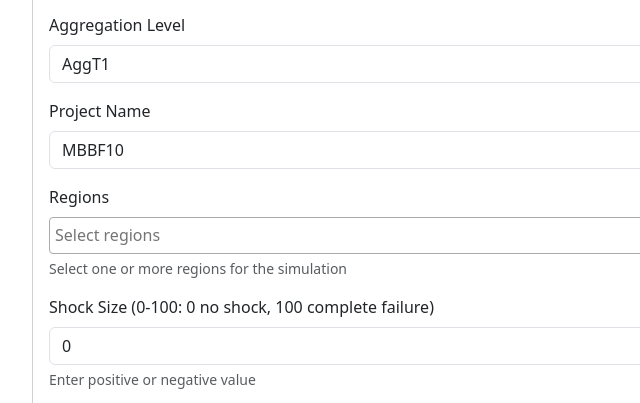
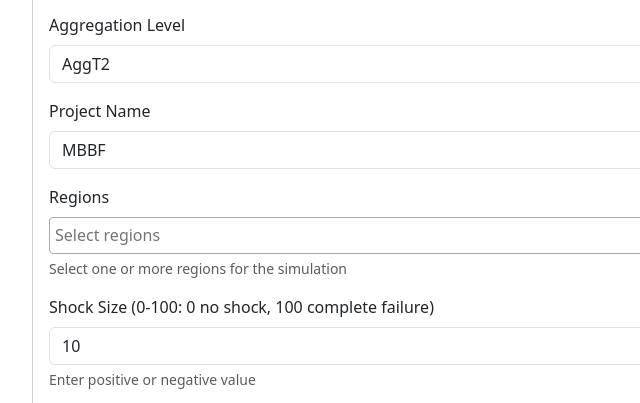
Before and after one commit to reza-nia/miragrodep-runner, a website: page index.html in a window 1280 px wide. Shown: the part 193-596 px from the top of the page, 240-880 px from the left. Drawn offline with nearby package versions, Linux system fonts and the light colour scheme.

Commit message:
update defaults

```diff
--- a/index.html
+++ b/index.html
@@ -29,14 +29,14 @@
                             <div class="mb-3">
                                 <label for="agg" class="form-label">Aggregation Level</label>
                                 <select class="form-select" id="agg" name="agg" required>
+                                    <option value="AggT2">AggT2</option>
                                     <option value="AggT1">AggT1</option>
-                                    <option value="AggT2">AggT2</option>
                                 </select>
                             </div>
 
                             <div class="mb-3">
                                 <label for="proj" class="form-label">Project Name</label>
-                                <input type="text" class="form-control" id="proj" name="proj" value="MBBF10" required>
+                                <input type="text" class="form-control" id="proj" name="proj" value="MBBF" required>
                             </div>
 
                             <div class="mb-3">
@@ -82,7 +82,7 @@
 
                             <div class="mb-3">
                                 <label for="shockSize" class="form-label">Shock Size (0-100: 0 no shock, 100 complete failure)</label>
-                                <input type="number" class="form-control" id="shockSize" name="shockSize" value="0" step="any" required>
+                                <input type="number" class="form-control" id="shockSize" name="shockSize" value="10" step="any" required>
                                 <div class="form-text">Enter positive or negative value</div>
                             </div>
 
```
